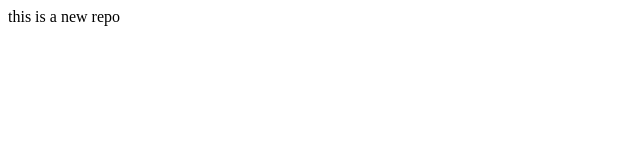
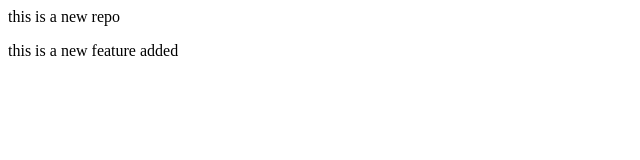
Before and after one commit to Morningstaaar36/LocalRepo, a plain HTML site: page index.html in a window 1280 px wide. Shown: the whole page, without its empty margins (0-640 px from the left). Drawn offline with Linux system fonts and the light colour scheme.

Commit message:
add new feature in feature1

```diff
--- a/index.html
+++ b/index.html
@@ -1 +1,2 @@
 <p>this is a new repo</p>
+<p>this is a new feature added</p>
```
